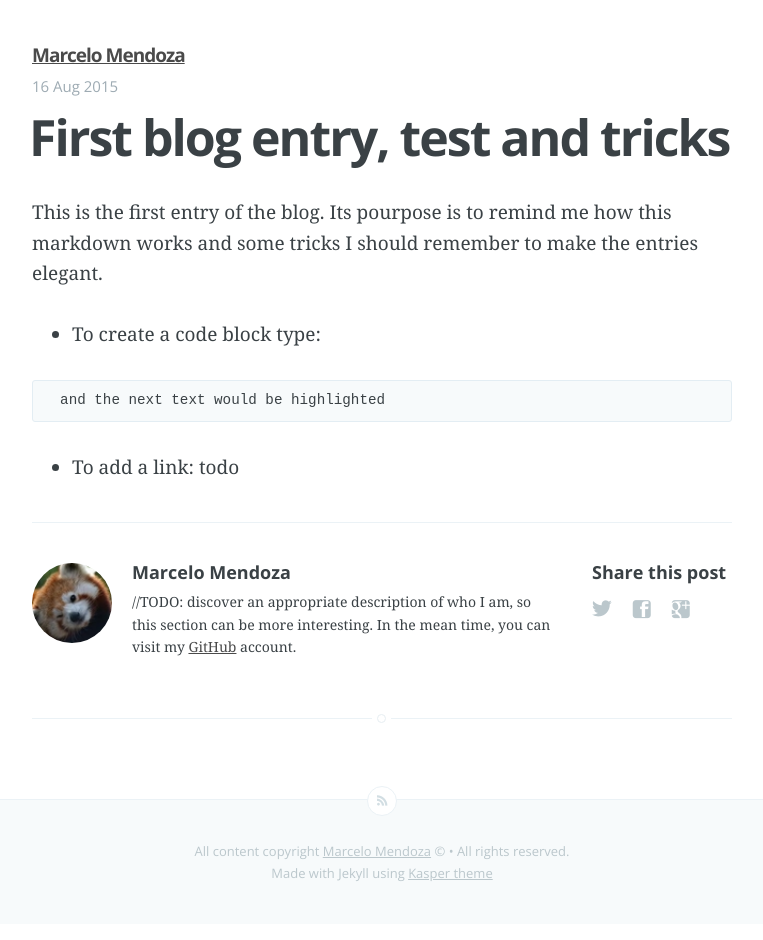
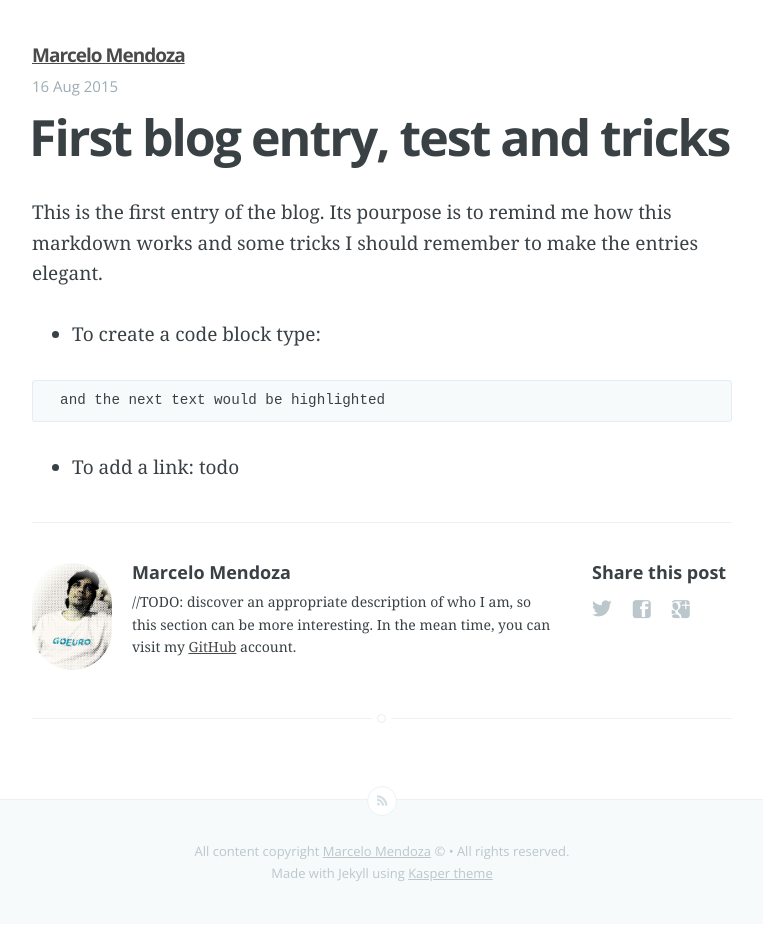
Before and after one commit to mjmendo/mjmendo.github.io, a Jekyll site: the page built from _posts/2015-08-16-first-one-and-helps.md, in a window 1280 px wide. Shown: the whole page, without its empty margins (258-1021 px from the left). Built offline with Jekyll 4.4.1, drawn with Linux system fonts in a browser that asks for light colours; Markdown is read by kramdown in place of the engine named in the settings.

Commit message:
adding profile pic

```diff
--- a/_layouts/post.html
+++ b/_layouts/post.html
@@ -48,7 +48,7 @@
         	<!-- If we want to display author's name and bio -->
             {% if site.author %}
                 <section class="author">
-                	<header> <a href="{{ site.baseurl }}"> <img class="profile" src="/assets/images/profile.png" alt="Author's profile picture"></a></header>
+                	<header> <a href="{{ site.baseurl }}"> <img class="profile" src="/assets/images/IMG-20150412-WA0014.jpg" alt="Author's profile picture"></a></header>
                 	<article>
                 		<!-- Author Name -->
                     	<h4> {{ site.author }} </h4>
```
Also changed, not shown: assets/images/IMG-20150412-WA0014.jpg (added).
